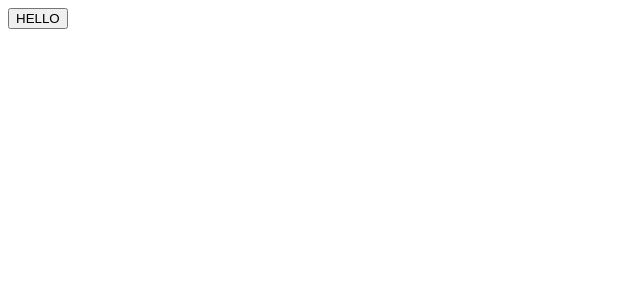
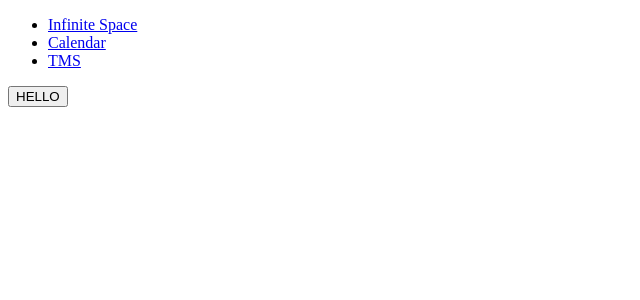
Before and after one commit to samanthasalley/blackhole-io, a React app: page /InfiniteSpace in a window 1280 px wide. Shown: the top 300 px of the page, without its empty margins (0-640 px from the left). Built offline with nearby package versions, Linux system fonts and the light colour scheme; the HTML template or start-up script is replaced by a standard one.

Commit message:
it works (routing but no link routing functionality)

```diff
--- a/package.json
+++ b/package.json
@@ -31,6 +31,7 @@
     "material-ui": "^0.19.4",
     "react": "^15.6.1",
     "react-dom": "^15.6.1",
+    "react-router-dom": "^4.2.2",
     "webpack": "^3.0.0",
     "webpack-dev-middleware": "^1.11.0"
   },
--- a/server.js
+++ b/server.js
@@ -31,6 +31,8 @@ app.use(express.static(__dirname + '/www'));
 app.use(bodyParser.urlencoded({ extended: true }));
 app.use(bodyParser.json());
 
+app.get('./styles.css')
+
 // app.get('/', (req, res) => {
 
 // });
--- a/src/App.jsx
+++ b/src/App.jsx
@@ -1,4 +1,6 @@
 import React from 'react';
+import Cluster from './Cluster.jsx';
+import Telescope from './Telescope.jsx';
 
 class App extends React.Component {
   constructor() {
@@ -10,9 +12,7 @@ class App extends React.Component {
 
   render() {
     return (
-      <div>
-        <button>{'HELLO'}</button>
-      </div>
+      <button>HELLO</button>
     );
   }
 }
--- a/src/Cluster.jsx
+++ b/src/Cluster.jsx
@@ -1,12 +1,25 @@
 import React from 'react';
+import { Link } from 'react-router-dom';
 
 class Cluster extends React.Component {
-    constructor() {
-      super();
-      this.state = {
+  constructor() {
+    super();
 
-      };
-    }
+  }
+   render () {
+      return (
+        // <button is="clusterButton">Hello</button>
+          <div id="clusterWrapper">
+            <nav>
+               <ul>
+                <li><Link to='/InfiniteSpace'>Infinite Space</Link></li>
+                <li><Link to='/calendar'>Calendar</Link></li>
+                <li><Link to='/tms'>TMS</Link></li>
+               </ul>
+             </nav>
+          </div>
+      )
+   }
 }
 
 export default Cluster;
--- /dev/null
+++ b/src/InfiniteSpace.jsx
@@ -0,0 +1,13 @@
+import React from 'react';
+
+class InfiniteSpace extends React.Component {
+   render () {
+      return (
+        <div id="canvasWrapper">
+          <button>HELLO</button>
+        </div>
+      )
+   }
+}
+
+export default InfiniteSpace;
--- /dev/null
+++ b/src/Telescope.jsx
@@ -0,0 +1,33 @@
+import React from 'react';
+import { Switch, Route } from 'react-router-dom';
+import InfiniteSpace from './InfiniteSpace.jsx';
+
+class Telescope extends React.Component {
+   render () {
+      return (
+        <div>
+          {/* <Route path='/InfiniteSpace' component={InfiniteSpace}/> */}
+        </div>
+      )
+   }
+}
+
+export default Telescope;
+
+
+
+// import React, { Component } from 'react'
+// import { Router, Route, Link, IndexRoute, hashHistory, browserHistory } from 'react-router'
+// class App extends Component {
+//   render() {
+//     return (
+//       <Router history={hashHistory}>
+//         <Route path='/' component={Home} />
+//         <Route path='/address' component={Address} />
+//       </Router>
+//     )
+//   }
+// }
+// const Home = () => <h1>Hello from Home!</h1>
+// const Address = () => <h1>We are located at 555 Jackson St.</h1>
+// export default App
--- a/src/index.jsx
+++ b/src/index.jsx
@@ -1,10 +1,32 @@
 import React from 'react';
 import { render } from 'react-dom';
+import { BrowserRouter, Route } from 'react-router-dom';
 import App from './App.jsx';
+import Cluster from './Cluster.jsx';
+import InfiniteSpace from './InfiniteSpace.jsx';
 
-document.addEventListener('DOMContentLoaded', function() {
+
+document.addEventListener('DOMContentLoaded', function () {
   render(
-    <App />,
+    // <Cluster />
+    <div>
+      <BrowserRouter>
+        <Route path='/' component={Cluster} />
+      </BrowserRouter>
+      <BrowserRouter>
+        <Route path='/' component={InfiniteSpace} />
+      </BrowserRouter>
+    </div>,
     document.getElementById('root')
   );
 });
+
+
+{/* <Router>
+      {/* <Route path='/' component={App}/> */}
+{/* <Route path='/' component={Cluster}/>
+      <Route path='/InfiniteSpace' component={InfiniteSpace}/>
+    </Router> */}
+
+
+    // <Route path='/InfiniteSpace' component={InfiniteSpace}/>
```
Also changed, not shown: src/index.js (deleted, +0 -10 lines), src/Infinite Space.jsx (deleted), 4 other files (tests, documents, lock files or other folders).
